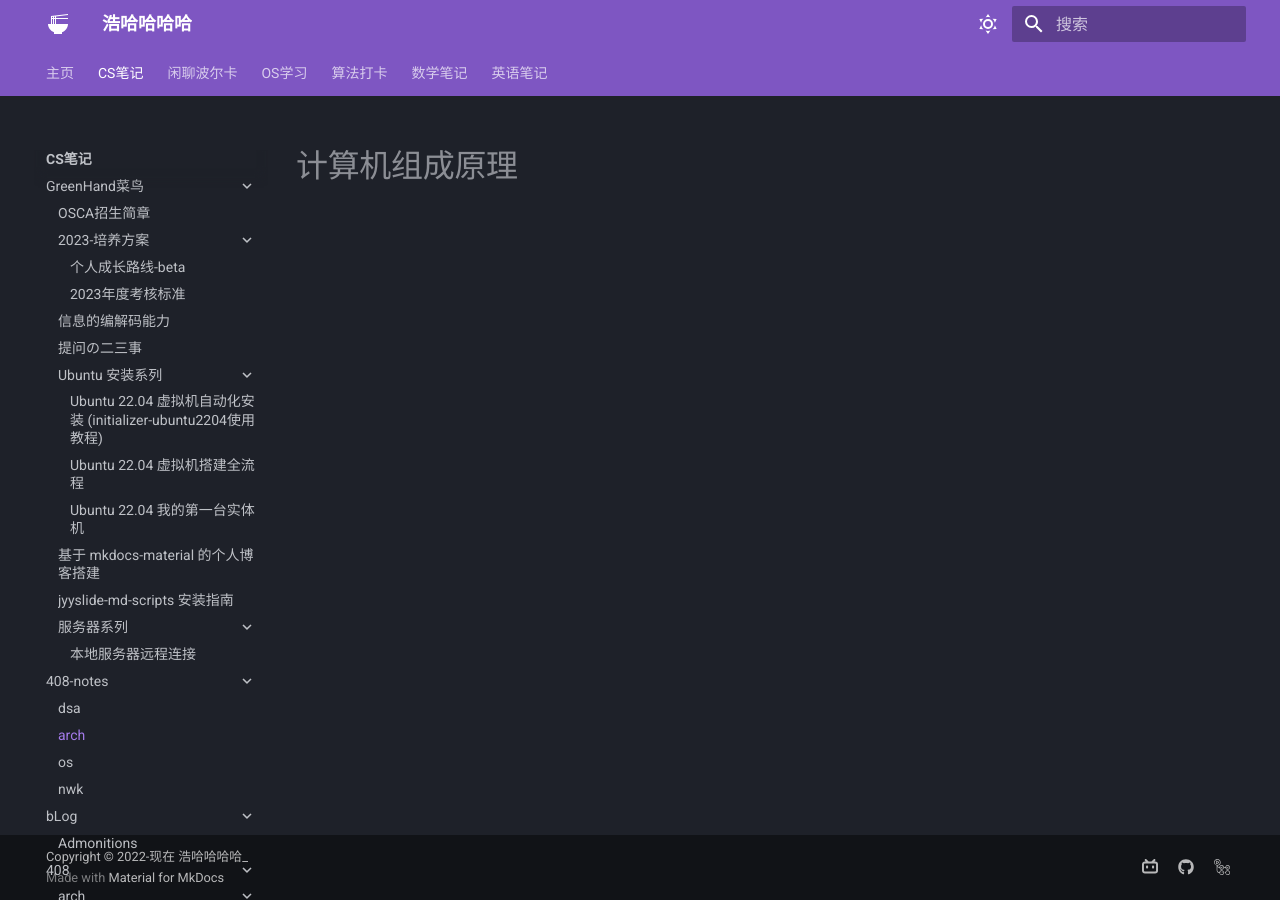
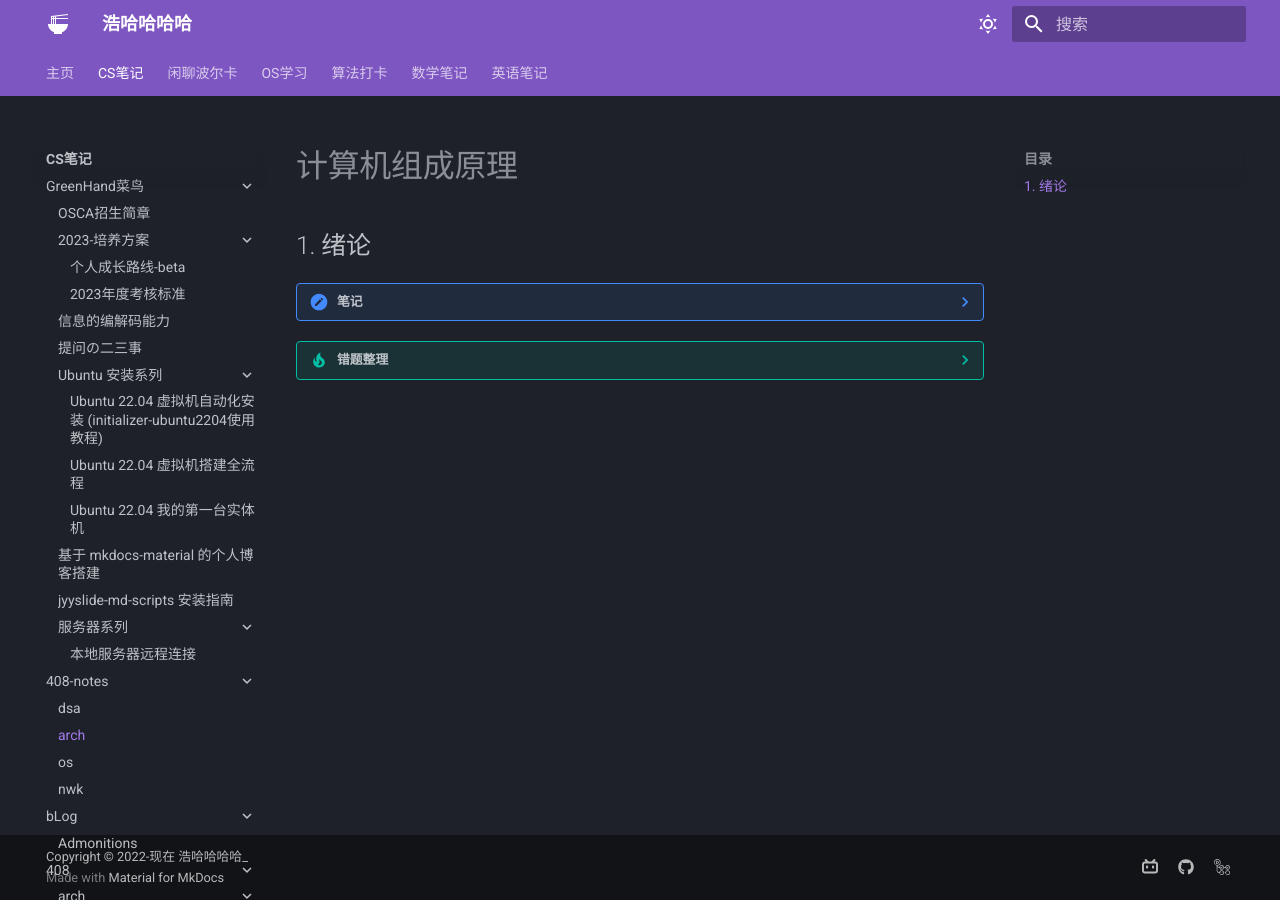
Before and after one commit to Haohahahaha/cs, an MkDocs documentation site: the page built from docs/408-notes/arch.md, in a window 1280 px wide. Built offline with MkDocs 1.6.1 and Material for MkDocs 9.7.7, drawn with Linux system fonts in a browser that asks for light colours.

Commit message:
2024-04-29_19:14:46 update

```diff
--- a/docs/408-notes/arch.md
+++ b/docs/408-notes/arch.md
@@ -1,14 +1,17 @@
 # 计算机组成原理
 
-<!---
+
 
 ## 1. 绪论
 
 ??? note "笔记"
 
     ![1-1](./pic/arch/notes/1-1.jpg)
+    ![1-2](./pic/arch/notes/1-2.jpg)
 
 ??? tip "错题整理"
+
+<!---
 
 ## 2. 数据的表示与运算-上
 
```
Also changed, not shown: docs/408-notes/pic/arch/notes/1-2.jpg (added), 1 other file.
